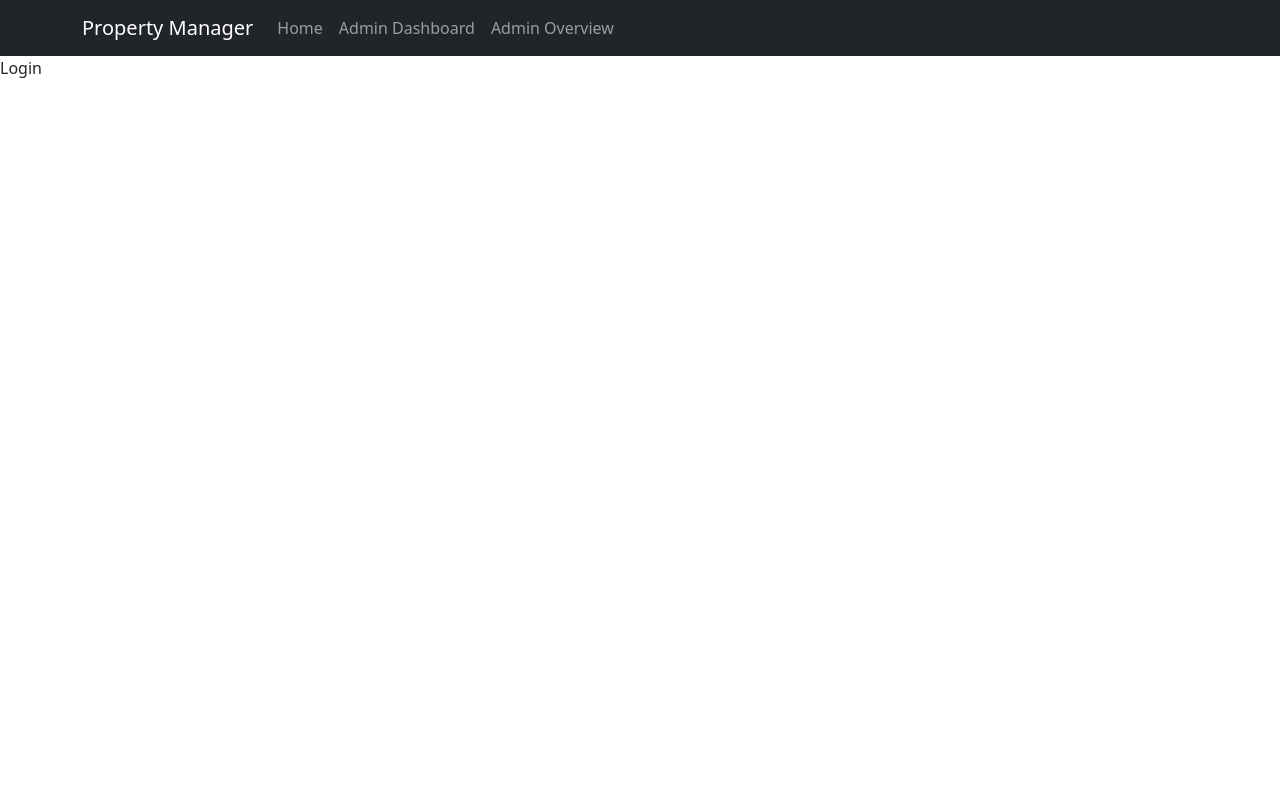
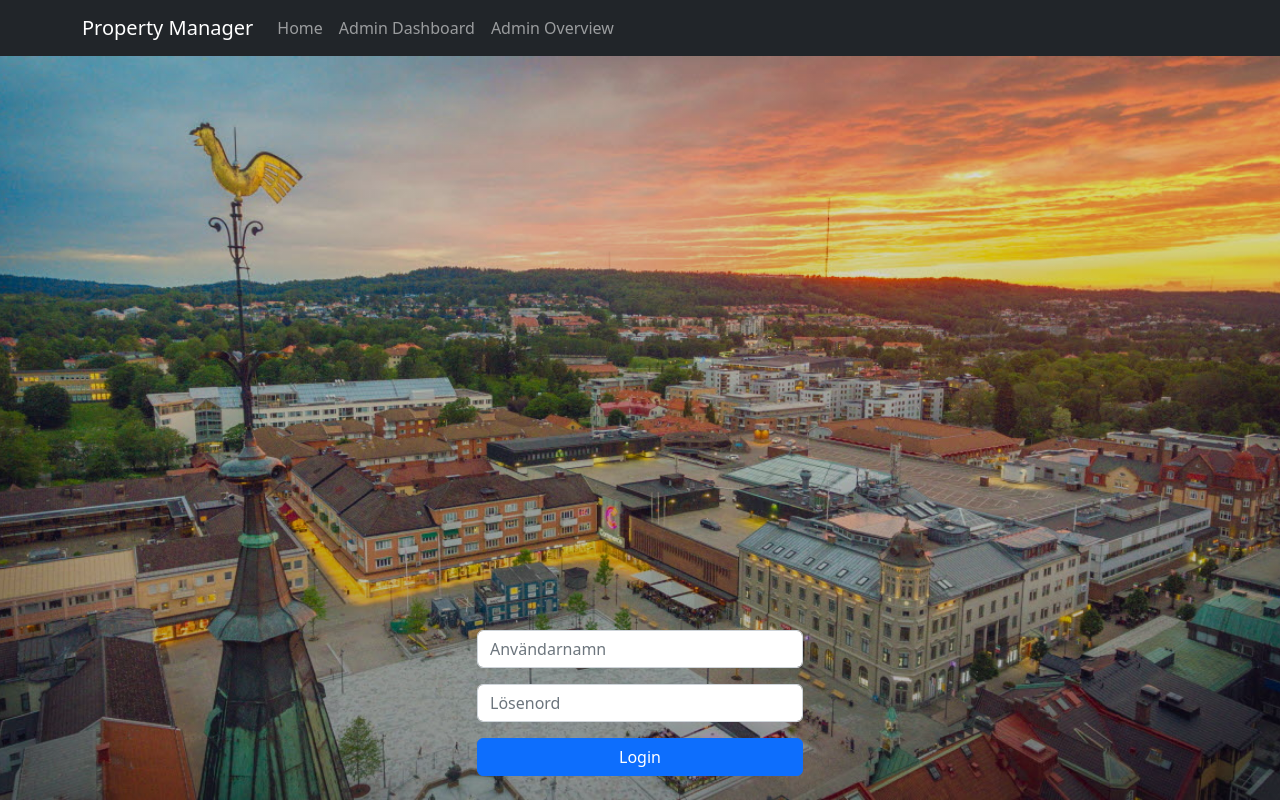
Before and after one commit to AppStractSE/PropertyManager-Frontend, a React (Vite) app: page /login in a window 1280 px wide. Built offline with nearby package versions, Linux system fonts and the light colour scheme.

Commit message:
Login screen styled, no logic, no validation

```diff
--- a/src/pages/Login.tsx
+++ b/src/pages/Login.tsx
@@ -1,5 +1,24 @@
+import { Button, Container } from "react-bootstrap";
+import Form from "react-bootstrap/Form";
+
 const Login = () => {
-  return <div>Login</div>;
+  return (
+    <div className='background-image'>
+      <Container className='login-container'>
+        <Form className='w-100 d-flex flex-column mb-4'>
+          <Form.Group controlId='login.email'>
+            <Form.Control type='text' placeholder='Användarnamn' />
+          </Form.Group>
+          <Form.Group controlId='login.password' className='mt-3'>
+            <Form.Control type='password' placeholder='Lösenord' />
+          </Form.Group>
+          <Button type='submit' className='mt-3'>
+            Login
+          </Button>
+        </Form>
+      </Container>
+    </div>
+  );
 };
 
 export default Login;
--- a/src/styling/custom.scss
+++ b/src/styling/custom.scss
@@ -2,3 +2,18 @@
   border: 1px solid var(--bs-border-color);
   border-radius: 0.45rem;
 }
+
+.login-container {
+  max-width: 350px;
+  height: calc(100vh - 56px);
+  align-items: flex-end;
+  display: flex;
+}
+
+.background-image {
+  background-image: linear-gradient(rgba(0, 0, 0, 0.1), rgba(0, 0, 0, 0.3)),
+    url(../assets/login.jpg);
+  background-repeat: no-repeat;
+  background-size: cover;
+  background-position: 20% 40%;
+}
--- a/src/styling/overrides.scss
+++ b/src/styling/overrides.scss
@@ -80,7 +80,7 @@
 
 #searchCustomer {
   border: none;
-  padding: .275rem .5rem;
+  padding: 0.275rem 0.5rem;
 }
 
 // NavLink overrides
```
Also changed, not shown: src/assets/login.jpg (added).
